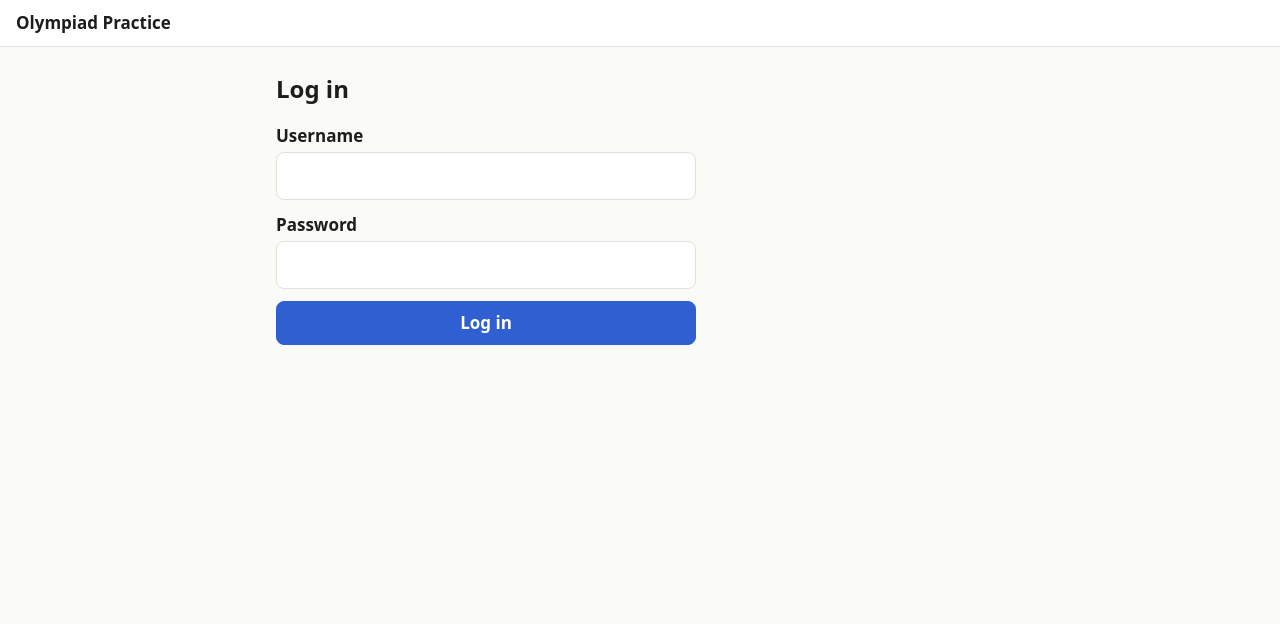
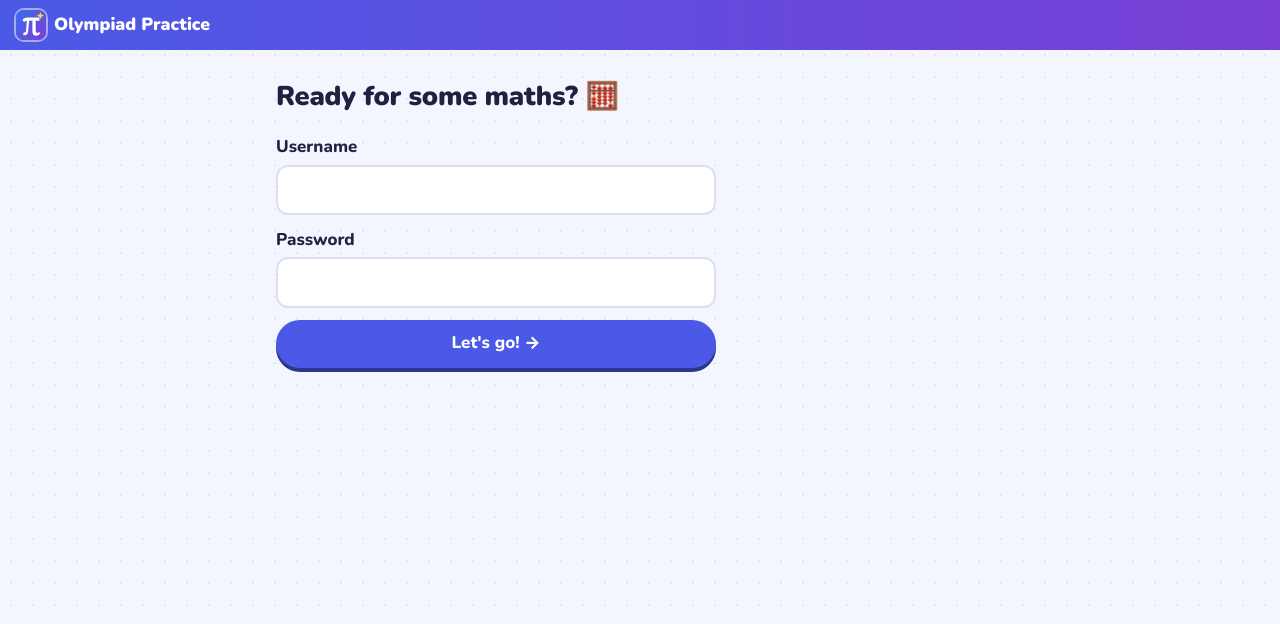
Before and after one commit to ditesh/brainy-broski, a FastAPI app: page /login in a window 1280 px wide. Shown: the top 624 px of the page. Run offline with FastAPI, Linux system fonts and the light colour scheme; parts of the project's set-up code (start-up, migrations or seed data) failed here and were passed over; some libraries are stand-ins or nearby versions.

Commit message:
feat: kid-friendly theme — Nunito font, bright palette, emoji labels, stars and confetti on results
Co-Authored-By: Claude Opus 5.5 <noreply@anthropic.com>

```diff
--- a/app/routes/feedback.py
+++ b/app/routes/feedback.py
@@ -15,10 +15,10 @@ from app.web import render
 
 router = APIRouter()
 LABEL_TEXT = {
-    "careless_self_corrected": "Careless slip (you fixed it)",
-    "careless": "Careless slip",
-    "technique": "Technique to learn",
-    "unsure": "Not sure",
+    "careless_self_corrected": "🐾 Careless slip (you fixed it)",
+    "careless": "🐾 Careless slip",
+    "technique": "🧠 New trick to learn",
+    "unsure": "🤔 Not sure",
 }
 
 
--- a/app/routes/practice.py
+++ b/app/routes/practice.py
@@ -124,7 +124,10 @@ def attempt_results(attempt_id: int, request: Request, user: User = Depends(requ
     if a.submitted_at is None:
         raise HTTPException(404)
     rows = sorted(a.responses, key=lambda r: r.paper_question.number)
-    return render(request, "results.html", a=a, rows=rows, misses=misses(a), is_owner=a.user_id == user.id)
+    pct = (a.score / a.max_score) if a.max_score else 0
+    stars = 3 if pct >= 0.9 else 2 if pct >= 0.6 else 1 if pct >= 0.3 else 0
+    return render(request, "results.html", a=a, rows=rows, misses=misses(a), is_owner=a.user_id == user.id,
+                  stars=stars)
 
 
 @router.post("/responses/{response_id}/retry")
--- a/app/static/app.css
+++ b/app/static/app.css
@@ -1,57 +1,91 @@
 :root {
-  --bg: #fafaf7; --fg: #1d1d1b; --muted: #6b6b66; --line: #e2e1db; --card: #ffffff;
-  --accent: #2f5fd0; --accent-fg: #fff; --good: #1f7a3f; --bad: #b3261e; --warn: #9a6400;
-  --careless: #9a6400; --technique: #6b3fb5; --unsure: #6b6b66;
+  --bg: #f4f6ff; --bg-dot: #dfe5ff; --fg: #1f2140; --muted: #646887; --line: #dcdff0; --card: #ffffff;
+  --accent: #4a5ae6; --accent-2: #7a3fd6; --accent-fg: #fff; --sun: #ffc93c;
+  --good: #1a8a4a; --good-bg: #e3f7ea; --bad: #c2362b; --bad-bg: #fde8e6;
+  --careless: #b26a00; --technique: #7a3fd6; --unsure: #646887;
+  --shadow: 0 2px 0 rgba(31, 33, 64, .06), 0 8px 24px rgba(74, 90, 230, .08);
+  --radius: 18px;
 }
 @media (prefers-color-scheme: dark) {
-  :root { --bg: #161615; --fg: #ecebe6; --muted: #a3a29b; --line: #34332f; --card: #1f1f1d;
-          --accent: #7aa2ff; --accent-fg: #0c0c0b; --good: #5cc488; --bad: #ff8a80; --warn: #f0b85a;
-          --careless: #f0b85a; --technique: #c4a3ff; --unsure: #a3a29b; }
+  :root { --bg: #14152a; --bg-dot: #1f2140; --fg: #eceefe; --muted: #a5a9cc; --line: #2f3256; --card: #1c1e38;
+          --accent: #8b97ff; --accent-2: #b58cff; --accent-fg: #0f1024; --sun: #ffd45c;
+          --good: #6fdc9a; --good-bg: #173326; --bad: #ff8f85; --bad-bg: #3a1c1c;
+          --careless: #ffc266; --technique: #c9a8ff; --unsure: #a5a9cc;
+          --shadow: 0 2px 0 rgba(0,0,0,.3), 0 8px 24px rgba(0,0,0,.25); }
 }
 * { box-sizing: border-box; }
-body { margin: 0; font: 17px/1.5 system-ui, -apple-system, "Segoe UI", sans-serif; background: var(--bg); color: var(--fg); }
-a { color: var(--accent); }
+body { margin: 0; font: 17px/1.55 "Nunito", system-ui, -apple-system, "Segoe UI", sans-serif; color: var(--fg);
+       background-color: var(--bg);
+       background-image: radial-gradient(var(--bg-dot) 1.5px, transparent 1.5px); background-size: 22px 22px; }
+a { color: var(--accent); font-weight: 700; }
 .topbar { display: flex; flex-wrap: wrap; gap: 8px 16px; align-items: center; justify-content: space-between;
-          padding: 10px 16px; border-bottom: 1px solid var(--line); background: var(--card); }
-.topbar nav { display: flex; gap: 14px; align-items: center; flex-wrap: wrap; }
-.brand { font-weight: 700; text-decoration: none; color: var(--fg); }
+          padding: 10px 16px; background: linear-gradient(90deg, var(--accent), var(--accent-2)); color: #fff; }
+.topbar a, .topbar button.link { color: #fff; }
+.topbar nav { display: flex; gap: 16px; align-items: center; flex-wrap: wrap; }
+.brand { display: inline-flex; align-items: center; gap: 8px; font-weight: 900; font-size: 1.1rem; text-decoration: none; }
+.brand img { width: 30px; height: 30px; border-radius: 8px; box-shadow: 0 0 0 2px rgba(255,255,255,.5); }
 .container { max-width: 760px; margin: 0 auto; padding: 16px; }
-h1 { font-size: 1.5rem; margin: 8px 0 16px; }
-h2 { font-size: 1.2rem; margin: 24px 0 8px; }
-.stack { display: flex; flex-direction: column; gap: 12px; max-width: 420px; }
-label { display: flex; flex-direction: column; gap: 4px; font-weight: 600; }
-input, select, textarea { font: inherit; padding: 10px 12px; border: 1px solid var(--line); border-radius: 8px;
-                          background: var(--card); color: var(--fg); min-height: 44px; width: 100%; }
-button, .button { font: inherit; min-height: 44px; padding: 8px 16px; border-radius: 8px; border: 1px solid var(--line);
-                  background: var(--card); color: var(--fg); cursor: pointer; text-decoration: none; display: inline-flex;
-                  align-items: center; justify-content: center; gap: 6px; }
-button.primary, .button.primary { background: var(--accent); color: var(--accent-fg); border-color: var(--accent); font-weight: 600; }
-button.link { border: 0; background: none; color: var(--accent); padding: 0; min-height: 0; }
+h1 { font-size: 1.7rem; font-weight: 900; margin: 10px 0 16px; letter-spacing: -.01em; }
+h2 { font-size: 1.25rem; font-weight: 800; margin: 26px 0 10px; }
+.stack { display: flex; flex-direction: column; gap: 12px; max-width: 440px; }
+label { display: flex; flex-direction: column; gap: 4px; font-weight: 800; }
+input, select, textarea { font: inherit; padding: 10px 14px; border: 2px solid var(--line); border-radius: 12px;
+                          background: var(--card); color: var(--fg); min-height: 48px; width: 100%; }
+input:focus, select:focus { outline: none; border-color: var(--accent); box-shadow: 0 0 0 4px color-mix(in srgb, var(--accent) 20%, transparent); }
+input[name="answer"] { font-size: 1.3rem; font-weight: 800; }
+button, .button { font: inherit; font-weight: 800; min-height: 48px; padding: 8px 18px; border-radius: 999px;
+                  border: 2px solid var(--line); background: var(--card); color: var(--fg); cursor: pointer;
+                  text-decoration: none; display: inline-flex; align-items: center; justify-content: center; gap: 6px;
+                  transition: transform .08s ease; }
+button:active, .button:active { transform: translateY(2px) scale(.98); }
+button.primary, .button.primary { background: var(--accent); color: var(--accent-fg); border-color: transparent;
+                                  box-shadow: 0 4px 0 color-mix(in srgb, var(--accent) 60%, #000); }
+button.primary:active, .button.primary:active { box-shadow: 0 1px 0 color-mix(in srgb, var(--accent) 60%, #000); }
+button.link { border: 0; background: none; color: var(--accent); padding: 0; min-height: 0; box-shadow: none; }
 form.inline { display: inline; }
-.error { color: var(--bad); font-weight: 600; }
+.error { color: var(--bad); font-weight: 800; }
 .muted { color: var(--muted); }
-.card { background: var(--card); border: 1px solid var(--line); border-radius: 12px; padding: 16px; margin: 12px 0; }
-.row { display: flex; gap: 8px; flex-wrap: wrap; align-items: center; }
-.qimg { width: 100%; height: auto; display: block; border-radius: 6px; background: #fff; }
-.chip { display: inline-block; padding: 2px 10px; border-radius: 999px; font-size: .85rem; font-weight: 600; border: 1px solid currentColor; }
+.card { background: var(--card); border: 2px solid var(--line); border-radius: var(--radius); padding: 16px;
+        margin: 14px 0; box-shadow: var(--shadow); }
+.row { display: flex; gap: 10px; flex-wrap: wrap; align-items: center; }
+.qimg { width: 100%; height: auto; display: block; border-radius: 10px; background: #fff; margin: 6px 0; }
+.chip { display: inline-flex; align-items: center; gap: 4px; padding: 3px 12px; border-radius: 999px;
+        font-size: .9rem; font-weight: 800; background: color-mix(in srgb, currentColor 12%, transparent); }
 .chip.careless, .chip.careless_self_corrected { color: var(--careless); }
 .chip.technique { color: var(--technique); }
 .chip.unsure { color: var(--unsure); }
-.good { color: var(--good); font-weight: 600; }
-.bad { color: var(--bad); font-weight: 600; }
+.good { color: var(--good); font-weight: 800; }
+.bad { color: var(--bad); font-weight: 800; }
+.card.is-good { border-color: color-mix(in srgb, var(--good) 40%, var(--line)); }
+.card.is-bad { border-color: color-mix(in srgb, var(--bad) 35%, var(--line)); }
 table { width: 100%; border-collapse: collapse; }
 th, td { text-align: left; padding: 8px 6px; border-bottom: 1px solid var(--line); vertical-align: top; }
+th { font-weight: 800; }
 .table-wrap { overflow-x: auto; }
-.navgrid { display: grid; grid-template-columns: repeat(auto-fill, minmax(44px, 1fr)); gap: 6px; margin: 12px 0; }
-.navgrid a { min-height: 44px; display: flex; align-items: center; justify-content: center; border: 1px solid var(--line);
-             border-radius: 8px; text-decoration: none; color: var(--fg); background: var(--card); }
-.navgrid a.answered { background: var(--accent); color: var(--accent-fg); border-color: var(--accent); }
-.navgrid a.current { outline: 3px solid var(--accent); outline-offset: 1px; }
+.hello { font-size: 1.1rem; }
+.navgrid { display: grid; grid-template-columns: repeat(auto-fill, minmax(46px, 1fr)); gap: 8px; margin: 12px 0; }
+.navgrid a { min-height: 46px; display: flex; align-items: center; justify-content: center; border: 2px solid var(--line);
+             border-radius: 50%; aspect-ratio: 1; text-decoration: none; color: var(--fg); background: var(--card); font-weight: 900; }
+.navgrid a.answered { background: var(--accent); color: var(--accent-fg); border-color: transparent; }
+.navgrid a.current { outline: 3px solid var(--sun); outline-offset: 2px; }
 .mcq { display: grid; grid-template-columns: repeat(5, 1fr); gap: 8px; }
-.mcq button.selected { background: var(--accent); color: var(--accent-fg); }
-.timer { font-variant-numeric: tabular-nums; font-weight: 700; }
-details summary { cursor: pointer; font-weight: 600; min-height: 44px; display: flex; align-items: center; }
+.mcq button { font-size: 1.3rem; min-height: 56px; border-radius: 16px; }
+.mcq button.selected { background: var(--accent); color: var(--accent-fg); border-color: transparent; }
+.timer { font-variant-numeric: tabular-nums; font-weight: 900; background: var(--card); color: var(--fg);
+         padding: 4px 12px; border-radius: 999px; border: 2px solid var(--line); }
+details summary { cursor: pointer; font-weight: 800; min-height: 44px; display: flex; align-items: center; color: var(--accent); }
 .grid-review { display: grid; gap: 12px; }
+.scorecard { text-align: center; padding: 24px 16px; }
+.scorecard .big { font-size: 2.6rem; font-weight: 900; line-height: 1.1; }
+.scorecard .cheer { font-size: 1.2rem; font-weight: 800; margin-top: 6px; }
+.stars { font-size: 2.4rem; letter-spacing: 6px; margin-bottom: 4px; }
+.star { color: var(--line); display: inline-block; }
+.star.on { color: var(--sun); animation: pop .5s ease both; text-shadow: 0 2px 0 color-mix(in srgb, var(--sun) 60%, #000); }
+.star.on:nth-child(2) { animation-delay: .15s; } .star.on:nth-child(3) { animation-delay: .3s; }
+@keyframes pop { 0% { transform: scale(0) rotate(-30deg); } 70% { transform: scale(1.3) rotate(8deg); } 100% { transform: scale(1); } }
+.paper-pick summary { font-size: 1.05rem; }
+.tag { font-size: .85rem; color: var(--muted); font-weight: 700; }
+@media (prefers-reduced-motion: reduce) { .star.on { animation: none; } button, .button { transition: none; } }
 svg .bar.careless, .swatch.careless { fill: var(--careless); background: var(--careless); }
 svg .bar.careless_self_corrected, .swatch.careless_self_corrected { fill: var(--careless); opacity: .55; background: var(--careless); }
 svg .bar.technique, .swatch.technique { fill: var(--technique); background: var(--technique); }
--- a/app/templates/_feedback_card.html
+++ b/app/templates/_feedback_card.html
@@ -9,7 +9,7 @@
   <p class="muted">Your answer: {{ r.first_answer }}{% if r.retry_answer %} · second try: {{ r.retry_answer }}{% endif %}</p>
 
   {% if r.diagnosis_status.value == "pending" %}
-    <p>Looking at your working… this takes about a minute.</p>
+    <p>🔎 Looking at your working… this takes about a minute.</p>
   {% elif r.diagnosis_status.value == "none" %}
     <p><a class="button" href="/attempts/{{ r.attempt_id }}/results#r{{ r.id }}">Finish this question on the results page</a></p>
   {% elif d.get("unverified") or not c.problem.verified %}
@@ -19,7 +19,7 @@
       {% if d.wrong_step %}<p>Here's where it slipped: <strong>“{{ d.wrong_step }}”</strong></p>{% endif %}
       {% if d.explanation %}<div>{{ d.explanation | md }}</div>{% endif %}
     {% elif c.label == "technique" %}
-      {% if d.hint %}<p><strong>Hint:</strong></p><div>{{ d.hint | md }}</div>{% endif %}
+      {% if d.hint %}<p><strong>💡 Hint:</strong></p><div>{{ d.hint | md }}</div>{% endif %}
     {% else %}
       <p>Not sure what went wrong here. Go through it with {{ c.parent_name }}.</p>
       {% if d.hint %}<p><strong>Hint:</strong></p><div>{{ d.hint | md }}</div>{% endif %}
@@ -32,7 +32,7 @@
     </details>
     {% if c.technique %}
     <div class="card" style="margin-top:12px">
-      <p style="margin-top:0"><strong>Technique: {{ c.technique.name }}</strong></p>
+      <p style="margin-top:0"><strong>🧠 The trick: {{ c.technique.name }}</strong></p>
       <p>{{ c.technique.description }}</p>
       {% if c.show_followups and c.r.attempt.user_id == user.id %}
         {% for f in c.followups %}{% with parent_name = c.parent_name %}{% include "_followup.html" %}{% endwith %}{% endfor %}
--- a/app/templates/_followup.html
+++ b/app/templates/_followup.html
@@ -1,10 +1,10 @@
 {% set pq = f.pq %}{% set done = f.done %}
 <div class="followup card" id="fu{{ r.id }}-{{ pq.id }}">
-  <p style="margin-top:0"><strong>Try one like it</strong> <span class="muted">· {{ pq.paper.title }} Q{{ pq.number }}</span></p>
+  <p style="margin-top:0"><strong>🎯 Try one like it</strong> <span class="muted">· {{ pq.paper.title }} Q{{ pq.number }}</span></p>
   {% for path in pq.crop_paths %}<img class="qimg" src="/files/{{ path }}" alt="Practice question">{% endfor %}
   {% if done %}
     {% if done.correct %}
-      <p class="good">Correct! ({{ done.answer }})</p>
+      <p class="good">Correct! 🎉 ({{ done.answer }})</p>
     {% else %}
       <p class="bad">Not quite — the answer is {{ pq.problem.answer }}.</p>
       {% if pq.problem.verified and pq.problem.reference_solution %}
--- a/app/templates/attempt.html
+++ b/app/templates/attempt.html
@@ -35,9 +35,9 @@
     {% if t != "mcq" %}<button class="primary" onclick="this.form.go.value='{{ next or current }}'">{% if next %}Save & next →{% else %}Save{% endif %}</button>{% endif %}
   </div>
 </form>
-<form method="post" action="/attempts/{{ a.id }}/submit" id="submit-form" style="margin-top:24px"
+<form method="post" action="/attempts/{{ a.id }}/submit" id="submit-form" style="margin-top:28px;text-align:center"
       onsubmit="return confirm('Hand in your paper? You answered {{ answered | length }} of {{ numbers | length }}.')">
-  <button>Hand in paper</button>
+  <button>📮 Hand in paper</button>
 </form>
 {% endblock %}
 {% block scripts %}
--- a/app/templates/base.html
+++ b/app/templates/base.html
@@ -7,17 +7,20 @@
   <link rel="icon" href="/static/favicon.svg" type="image/svg+xml">
   <link rel="apple-touch-icon" href="/static/apple-touch-icon.png">
   <meta name="theme-color" content="#3b6cf0">
+  <link rel="preconnect" href="https://fonts.googleapis.com">
+  <link rel="preconnect" href="https://fonts.gstatic.com" crossorigin>
+  <link rel="stylesheet" href="https://fonts.googleapis.com/css2?family=Nunito:wght@400;700;800;900&display=swap">
   <link rel="stylesheet" href="/static/app.css">
   <script src="https://unpkg.com/htmx.org@1.9.12" defer></script>
   {% block head %}{% endblock %}
 </head>
 <body>
   <header class="topbar">
-    <a class="brand" href="/">Olympiad Practice</a>
+    <a class="brand" href="/"><img src="/static/favicon.svg" alt=""> Olympiad Practice</a>
     {% if user %}
     <nav>
-      {% if user.role.value == "parent" %}<a href="/parent">Papers</a>{% else %}<a href="/practice">Practice</a>{% endif %}
-      <a href="/progress">Progress</a>
+      {% if user.role.value == "parent" %}<a href="/parent">📚 Papers</a>{% else %}<a href="/practice">🚀 Practice</a>{% endif %}
+      <a href="/progress">📈 Progress</a>
       <form method="post" action="/logout" class="inline"><button class="link">Log out {{ user.display_name }}</button></form>
     </nav>
     {% endif %}
--- a/app/templates/feedback.html
+++ b/app/templates/feedback.html
@@ -7,7 +7,7 @@
 {% block content %}
 <h1>Feedback · {{ attempt.paper.title }}</h1>
 <p><a href="/attempts/{{ attempt.id }}/results">← Back to results</a></p>
-{% if not cards %}<p class="muted">Nothing to go over — well done!</p>{% endif %}
+{% if not cards %}<p class="muted">Nothing to go over — well done! 🌟</p>{% endif %}
 {% for c in cards %}{% include "_feedback_card.html" %}{% endfor %}
 {% endblock %}
 {% block scripts %}
--- a/app/templates/login.html
+++ b/app/templates/login.html
@@ -1,10 +1,10 @@
 {% extends "base.html" %}
 {% block content %}
-<h1>Log in</h1>
+<h1>Ready for some maths? 🧮</h1>
 {% if error %}<p class="error">{{ error }}</p>{% endif %}
 <form method="post" action="/login" class="stack">
   <label>Username <input name="username" autocomplete="username" autocapitalize="none" required></label>
   <label>Password <input name="password" type="password" autocomplete="current-password" required></label>
-  <button class="primary">Log in</button>
+  <button class="primary">Let's go! →</button>
 </form>
 {% endblock %}
--- a/app/templates/phone_upload.html
+++ b/app/templates/phone_upload.html
@@ -4,7 +4,7 @@
   <h1>Link expired</h1>
   <p>{{ expired }}</p>
 {% elif done %}
-  <h1>Got it!</h1>
+  <h1>Got it! 📸✅</h1>
   <p>Your photo is on its way. Go back to the laptop to see your feedback.</p>
 {% else %}
   <h1>Photo of your working</h1>
```
Also changed, not shown: app/templates/practice_home.html (+10 -9 lines), app/templates/results.html (+37 -7 lines), tests/test_theme.py (added, +44 -0 lines).
